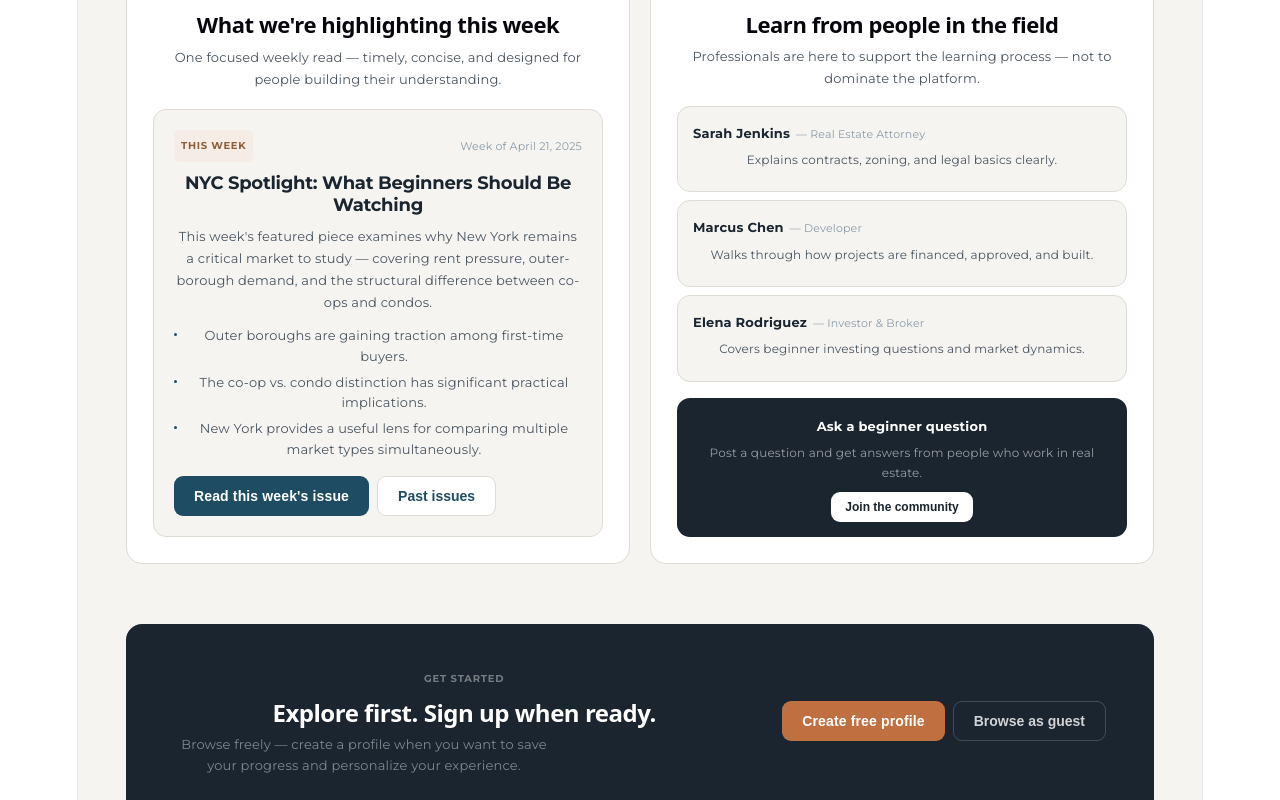
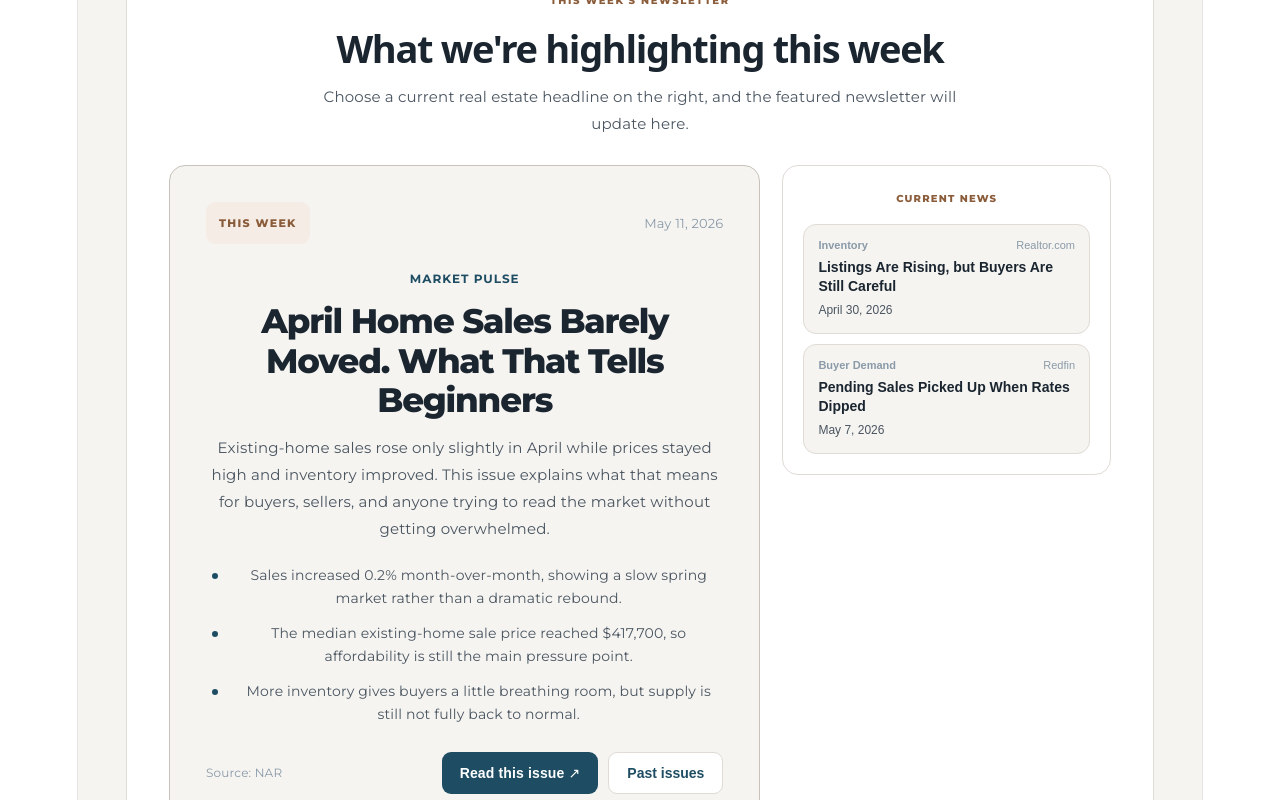
Before and after one commit to juliannareyes2003-create/real-estate-app, a React (Vite) app: page / in a window 1280 px wide. Shown: the part 1700-2500 px from the top of the page. Built offline with nearby package versions, Linux system fonts and the light colour scheme.

Commit message:
fixing the highlighted newsletter

```diff
--- a/src/App.jsx
+++ b/src/App.jsx
@@ -79,6 +79,8 @@ export default function App() {
   const [comments, setComments] = useState([]);
   const [selectedProfessional, setSelectedProfessional] = useState(null);
   const [proMessage, setProMessage] = useState("");
+  const [selectedNewsletterId, setSelectedNewsletterId] = useState("april-sales-flat");
+  const [showPastIssues, setShowPastIssues] = useState(false);
 
   const learningGoals = ["Learn the basics","Understand investing","Explore development","Follow market trends","Learn laws and regulations","Connect with professionals"];
 
@@ -161,12 +163,72 @@ export default function App() {
     "deal-flow": { label: "Deal Sourcing", title: "How Opportunities Reach Investors", intro: "How deals move through networks, platforms, and relationships.", bullets: ["Deal flow determines what opportunities you see and when.","Strong relationships often provide first access to the best deals.","Evaluation discipline matters as much as sourcing quality."] },
   };
 
-  const weeklyNewsletter = {
-    label: "THIS WEEK", date: "Week of April 21, 2025",
-    title: "NYC Spotlight: What Beginners Should Be Watching",
-    intro: "This week's featured piece examines why New York remains a critical market to study — covering rent pressure, outer-borough demand, and the structural difference between co-ops and condos.",
-    bullets: ["Outer boroughs are gaining traction among first-time buyers.","The co-op vs. condo distinction has significant practical implications.","New York provides a useful lens for comparing multiple market types simultaneously."],
-  };
+  const newsletterIssues = [
+    {
+      id: "april-sales-flat",
+      label: "THIS WEEK",
+      date: "May 11, 2026",
+      category: "Market Pulse",
+      title: "April Home Sales Barely Moved. What That Tells Beginners",
+      intro: "Existing-home sales rose only slightly in April while prices stayed high and inventory improved. This issue explains what that means for buyers, sellers, and anyone trying to read the market without getting overwhelmed.",
+      bullets: [
+        "Sales increased 0.2% month-over-month, showing a slow spring market rather than a dramatic rebound.",
+        "The median existing-home sale price reached $417,700, so affordability is still the main pressure point.",
+        "More inventory gives buyers a little breathing room, but supply is still not fully back to normal."
+      ],
+      source: "NAR",
+      sourceUrl: "https://www.nar.realtor/newsroom/nar-existing-home-sales-report-shows-0-2-increase-in-april"
+    },
+    {
+      id: "inventory-watch",
+      label: "CURRENT NEWS",
+      date: "April 30, 2026",
+      category: "Inventory",
+      title: "Listings Are Rising, but Buyers Are Still Careful",
+      intro: "Realtor.com reported that active listings passed one million in April, while median list prices were down year-over-year. This is a useful read for understanding why more supply does not automatically mean homes are affordable.",
+      bullets: [
+        "Active listings reached 1,002,935 nationally.",
+        "Median list price was $425,000, down 1.4% year-over-year.",
+        "Homes spent a median of 51.5 days on the market, signaling a slower pace than recent years."
+      ],
+      source: "Realtor.com",
+      sourceUrl: "https://www.realtor.com/research/april-2026-data/"
+    },
+    {
+      id: "pending-sales",
+      label: "CURRENT NEWS",
+      date: "May 7, 2026",
+      category: "Buyer Demand",
+      title: "Pending Sales Picked Up When Rates Dipped",
+      intro: "Redfin reported that pending home sales reached their highest level since 2022 during the four weeks ending May 3. The takeaway: buyers are still sensitive to mortgage-rate movement.",
+      bullets: [
+        "Pending sales rose 7.7% year-over-year on a seasonally adjusted basis.",
+        "A temporary mortgage-rate dip helped pull some buyers back into the market.",
+        "The market is active, but still slower than a typical spring season."
+      ],
+      source: "Redfin",
+      sourceUrl: "https://www.redfin.com/news/housing-market-news/"
+    },
+    {
+      id: "nyc-beginner-guide",
+      label: "PAST ISSUE",
+      date: "April 21, 2025",
+      category: "NYC Basics",
+      title: "NYC Spotlight: What Beginners Should Be Watching",
+      intro: "A beginner-friendly issue on rent pressure, outer-borough demand, and the practical difference between co-ops and condos.",
+      bullets: [
+        "Outer boroughs are gaining traction among first-time buyers.",
+        "The co-op vs. condo distinction has significant practical implications.",
+        "New York gives beginners a useful lens for comparing multiple market types at once."
+      ],
+      source: "MyHome Editorial",
+      sourceUrl: "#"
+    }
+  ];
+
+  const currentNews = newsletterIssues.filter(issue => issue.label === "CURRENT NEWS");
+  const pastIssues = newsletterIssues.filter(issue => issue.label === "PAST ISSUE");
+  const weeklyNewsletter = newsletterIssues.find(issue => issue.id === selectedNewsletterId) || newsletterIssues[0];
 
   const topicProfileData = {
     "Tokenization": {
@@ -1360,30 +1422,97 @@ export default function App() {
         </section>
 
         {/* NEWSLETTER + COMMUNITY */}
-        <section id="market-trends-section" style={{ display: "grid", gridTemplateColumns: "minmax(0,1fr) minmax(0,1fr)", gap: "20px", marginBottom: "60px", alignItems: "stretch" }}>
-          <div style={{ backgroundColor: C.white, border: `1px solid ${C.border}`, borderRadius: R.xl, padding: "26px" }}>
-            <div style={{ fontSize: "10px", fontWeight: "700", color: C.warm, letterSpacing: "0.08em", marginBottom: "14px" }}>THIS WEEK'S NEWSLETTER</div>
-            <h2 style={{ fontSize: "22px", fontWeight: "700", letterSpacing: "-0.02em", marginBottom: "8px", marginTop: 0 }}>What we're highlighting this week</h2>
-            <p style={{ fontSize: "13px", color: C.inkLight, lineHeight: "1.7", marginBottom: "18px" }}>One focused weekly read — timely, concise, and designed for people building their understanding.</p>
-            <div style={{ backgroundColor: C.bg, border: `1px solid ${C.border}`, borderRadius: R.lg, padding: "20px" }}>
-              <div style={{ display: "flex", justifyContent: "space-between", alignItems: "center", marginBottom: "10px" }}>
-                <div style={{ fontSize: "10px", fontWeight: "700", color: C.warm, letterSpacing: "0.07em", padding: "3px 7px", backgroundColor: C.warmLight, borderRadius: R.sm }}>{weeklyNewsletter.label}</div>
-                <div style={{ fontSize: "11px", color: C.inkMuted }}>{weeklyNewsletter.date}</div>
-              </div>
-              <div style={{ fontSize: "18px", fontWeight: "700", letterSpacing: "-0.015em", marginBottom: "8px", color: C.ink, lineHeight: "1.25" }}>{weeklyNewsletter.title}</div>
-              <p style={{ fontSize: "13px", color: C.inkLight, lineHeight: "1.7", marginBottom: "12px" }}>{weeklyNewsletter.intro}</p>
-              <div style={{ display: "grid", gap: "5px", marginBottom: "16px" }}>
-                {weeklyNewsletter.bullets.map((b,i) => (
-                  <div key={i} style={{ display: "flex", gap: "9px", alignItems: "flex-start" }}>
-                    <div style={{ width: "3px", height: "3px", borderRadius: "50%", backgroundColor: C.accent, marginTop: "8px", flexShrink: 0 }} />
-                    <div style={{ fontSize: "13px", color: C.inkLight, lineHeight: "1.6" }}>{b}</div>
+        <section id="market-trends-section" style={{ marginBottom: "60px" }}>
+          <div style={{ backgroundColor: C.white, border: `1px solid ${C.border}`, borderRadius: R.xl, padding: "clamp(26px,4vw,42px)", marginBottom: "22px" }}>
+            <div style={{ textAlign: "center", maxWidth: "760px", margin: "0 auto 28px" }}>
+              <div style={{ fontSize: "10px", fontWeight: "800", color: C.warm, letterSpacing: "0.16em", marginBottom: "12px" }}>THIS WEEK'S NEWSLETTER</div>
+              <h2 style={{ fontSize: "clamp(26px,4vw,38px)", fontWeight: "800", letterSpacing: "-0.035em", margin: "0 0 12px", color: C.ink }}>What we're highlighting this week</h2>
+              <p style={{ fontSize: "15px", color: C.inkLight, lineHeight: "1.8", margin: "0 auto", maxWidth: "680px" }}>Choose a current real estate headline on the right, and the featured newsletter will update here.</p>
+            </div>
+
+            <div style={{ display: "grid", gridTemplateColumns: "minmax(0,1.35fr) minmax(300px,0.75fr)", gap: "22px", alignItems: "stretch" }}>
+              <article style={{ backgroundColor: C.bg, border: `1px solid ${C.borderStrong}`, borderRadius: R.xl, padding: "clamp(24px,4vw,36px)", display: "flex", flexDirection: "column", justifyContent: "space-between" }}>
+                <div>
+                  <div style={{ display: "flex", justifyContent: "space-between", alignItems: "center", gap: "14px", flexWrap: "wrap", marginBottom: "22px" }}>
+                    <div style={{ fontSize: "11px", fontWeight: "800", color: C.warm, letterSpacing: "0.12em", padding: "8px 13px", backgroundColor: C.warmLight, borderRadius: R.md }}>{weeklyNewsletter.label}</div>
+                    <div style={{ fontSize: "13px", color: C.inkMuted }}>{weeklyNewsletter.date}</div>
                   </div>
-                ))}
-              </div>
-              <div style={{ display: "flex", gap: "8px", flexWrap: "wrap" }}>
-                <button style={btn.primary}>Read this week's issue</button>
-                <button style={btn.secondary}>Past issues</button>
-              </div>
+
+                  <div style={{ fontSize: "12px", fontWeight: "700", color: C.accent, letterSpacing: "0.08em", textTransform: "uppercase", marginBottom: "10px" }}>{weeklyNewsletter.category}</div>
+                  <h3 style={{ fontSize: "clamp(24px,3vw,34px)", fontWeight: "800", letterSpacing: "-0.035em", margin: "0 0 14px", color: C.ink, lineHeight: "1.15" }}>{weeklyNewsletter.title}</h3>
+                  <p style={{ fontSize: "15px", color: C.inkLight, lineHeight: "1.8", margin: "0 0 22px" }}>{weeklyNewsletter.intro}</p>
+
+                  <div style={{ display: "grid", gap: "12px", marginBottom: "26px" }}>
+                    {weeklyNewsletter.bullets.map((b,i) => (
+                      <div key={i} style={{ display: "grid", gridTemplateColumns: "18px minmax(0,1fr)", gap: "10px", alignItems: "start" }}>
+                        <div style={{ width: "6px", height: "6px", borderRadius: "50%", backgroundColor: C.accent, marginTop: "9px", justifySelf: "center" }} />
+                        <div style={{ fontSize: "14px", color: C.inkLight, lineHeight: "1.65" }}>{b}</div>
+                      </div>
+                    ))}
+                  </div>
+                </div>
+
+                <div style={{ display: "flex", justifyContent: "space-between", alignItems: "center", gap: "12px", flexWrap: "wrap" }}>
+                  <div style={{ fontSize: "12px", color: C.inkMuted }}>Source: {weeklyNewsletter.source}</div>
+                  <div style={{ display: "flex", gap: "10px", flexWrap: "wrap" }}>
+                    <button
+                      onClick={() => weeklyNewsletter.sourceUrl !== "#" && window.open(weeklyNewsletter.sourceUrl, "_blank", "noopener,noreferrer")}
+                      style={{ ...btn.primary, padding: "12px 18px" }}
+                    >
+                      Read this issue ↗
+                    </button>
+                    <button
+                      onClick={() => setShowPastIssues(!showPastIssues)}
+                      style={{ ...btn.secondary, padding: "12px 18px" }}
+                    >
+                      {showPastIssues ? "Hide past issues" : "Past issues"}
+                    </button>
+                  </div>
+                </div>
+              </article>
+
+              <aside style={{ display: "flex", flexDirection: "column", gap: "14px" }}>
+                <div style={{ border: `1px solid ${C.border}`, borderRadius: R.xl, padding: "20px", backgroundColor: C.white }}>
+                  <div style={{ fontSize: "10px", fontWeight: "800", color: C.warm, letterSpacing: "0.12em", marginBottom: "12px" }}>CURRENT NEWS</div>
+                  <div style={{ display: "grid", gap: "10px" }}>
+                    {currentNews.map(item => {
+                      const active = selectedNewsletterId === item.id;
+                      return (
+                        <button
+                          key={item.id}
+                          onClick={() => setSelectedNewsletterId(item.id)}
+                          style={{ textAlign: "left", border: `1px solid ${active ? C.accent : C.border}`, borderRadius: R.lg, padding: "14px", backgroundColor: active ? C.accentLight : C.bg, cursor: "pointer" }}
+                        >
+                          <div style={{ display: "flex", justifyContent: "space-between", gap: "10px", marginBottom: "7px" }}>
+                            <span style={{ fontSize: "11px", fontWeight: "700", color: active ? C.accent : C.inkMuted }}>{item.category}</span>
+                            <span style={{ fontSize: "11px", color: C.inkMuted }}>{item.source}</span>
+                          </div>
+                          <div style={{ fontSize: "14px", fontWeight: "800", color: C.ink, lineHeight: "1.35", marginBottom: "5px" }}>{item.title}</div>
+                          <div style={{ fontSize: "12px", color: C.inkLight, lineHeight: "1.5" }}>{item.date}</div>
+                        </button>
+                      );
+                    })}
+                  </div>
+                </div>
+
+                {showPastIssues && (
+                  <div style={{ border: `1px solid ${C.border}`, borderRadius: R.xl, padding: "20px", backgroundColor: C.white }}>
+                    <div style={{ fontSize: "10px", fontWeight: "800", color: C.warm, letterSpacing: "0.12em", marginBottom: "12px" }}>PAST ISSUES</div>
+                    <div style={{ display: "grid", gap: "10px" }}>
+                      {pastIssues.map(item => (
+                        <button
+                          key={item.id}
+                          onClick={() => { setSelectedNewsletterId(item.id); setShowPastIssues(false); }}
+                          style={{ textAlign: "left", border: `1px solid ${C.border}`, borderRadius: R.lg, padding: "14px", backgroundColor: C.bg, cursor: "pointer" }}
+                        >
+                          <div style={{ fontSize: "11px", fontWeight: "700", color: C.inkMuted, marginBottom: "7px" }}>{item.date}</div>
+                          <div style={{ fontSize: "14px", fontWeight: "800", color: C.ink, lineHeight: "1.35" }}>{item.title}</div>
+                        </button>
+                      ))}
+                    </div>
+                  </div>
+                )}
+              </aside>
             </div>
           </div>
 
@@ -1391,10 +1520,10 @@ export default function App() {
             <div style={{ fontSize: "10px", fontWeight: "700", color: C.warm, letterSpacing: "0.08em", marginBottom: "14px" }}>COMMUNITY</div>
             <h2 style={{ fontSize: "22px", fontWeight: "700", letterSpacing: "-0.02em", marginBottom: "7px", marginTop: 0 }}>Learn from people in the field</h2>
             <p style={{ fontSize: "13px", color: C.inkLight, lineHeight: "1.7", marginBottom: "16px" }}>Professionals are here to support the learning process — not to dominate the platform.</p>
-            <div style={{ display: "grid", gap: "8px", flex: 1, marginBottom: "16px" }}>
+            <div style={{ display: "grid", gridTemplateColumns: "repeat(3,minmax(0,1fr))", gap: "10px", flex: 1, marginBottom: "16px" }}>
               {professionals.map(p => (
                 <div key={p.name} style={{ border: `1px solid ${C.border}`, borderRadius: R.lg, padding: "13px 15px", backgroundColor: C.bg }}>
-                  <div style={{ display: "flex", alignItems: "baseline", gap: "6px", marginBottom: "3px" }}>
+                  <div style={{ display: "flex", alignItems: "baseline", gap: "6px", marginBottom: "3px", flexWrap: "wrap" }}>
                     <div style={{ fontSize: "13px", fontWeight: "700", color: C.ink }}>{p.name}</div>
                     <div style={{ fontSize: "11px", color: C.inkMuted }}>— {p.role}</div>
                   </div>
```
